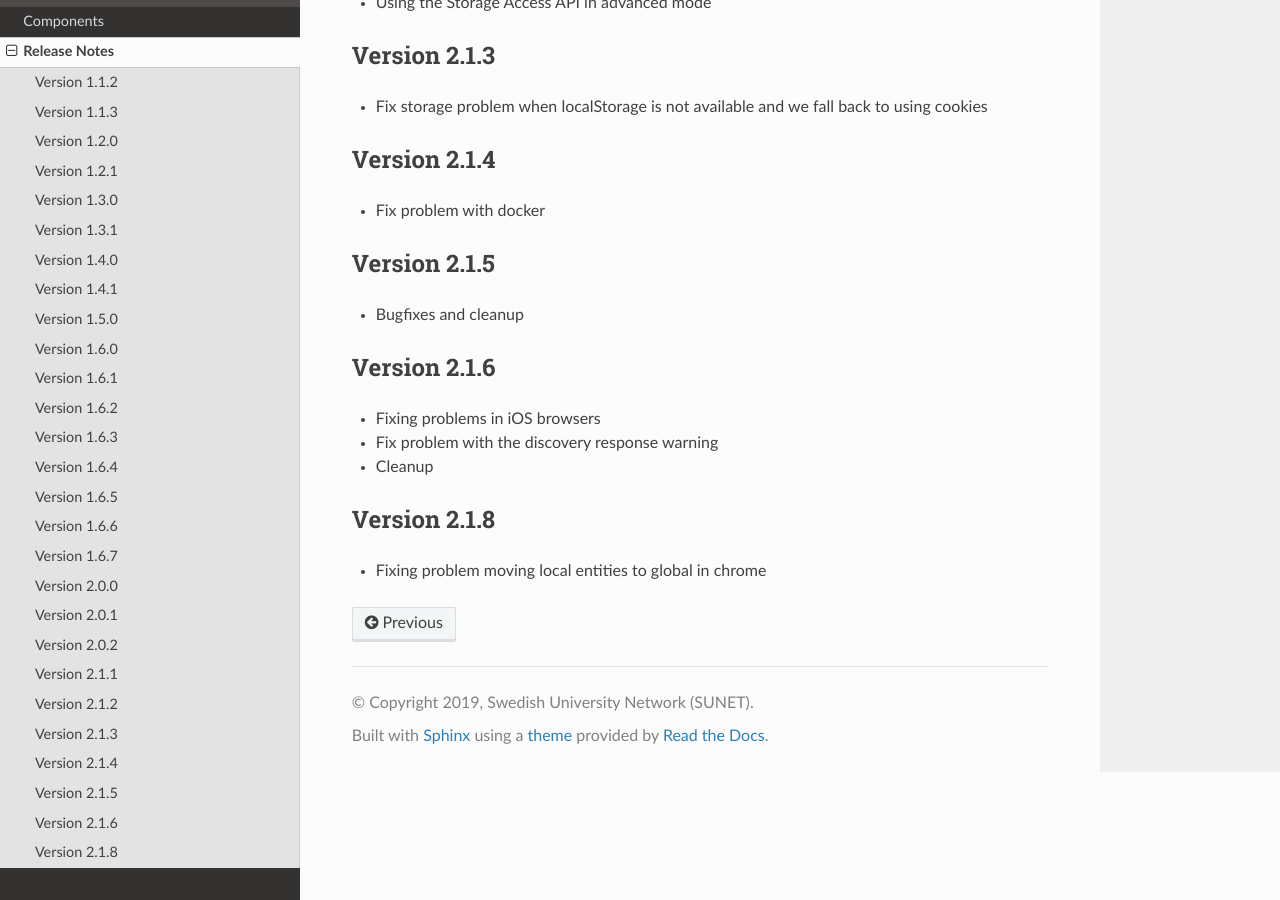
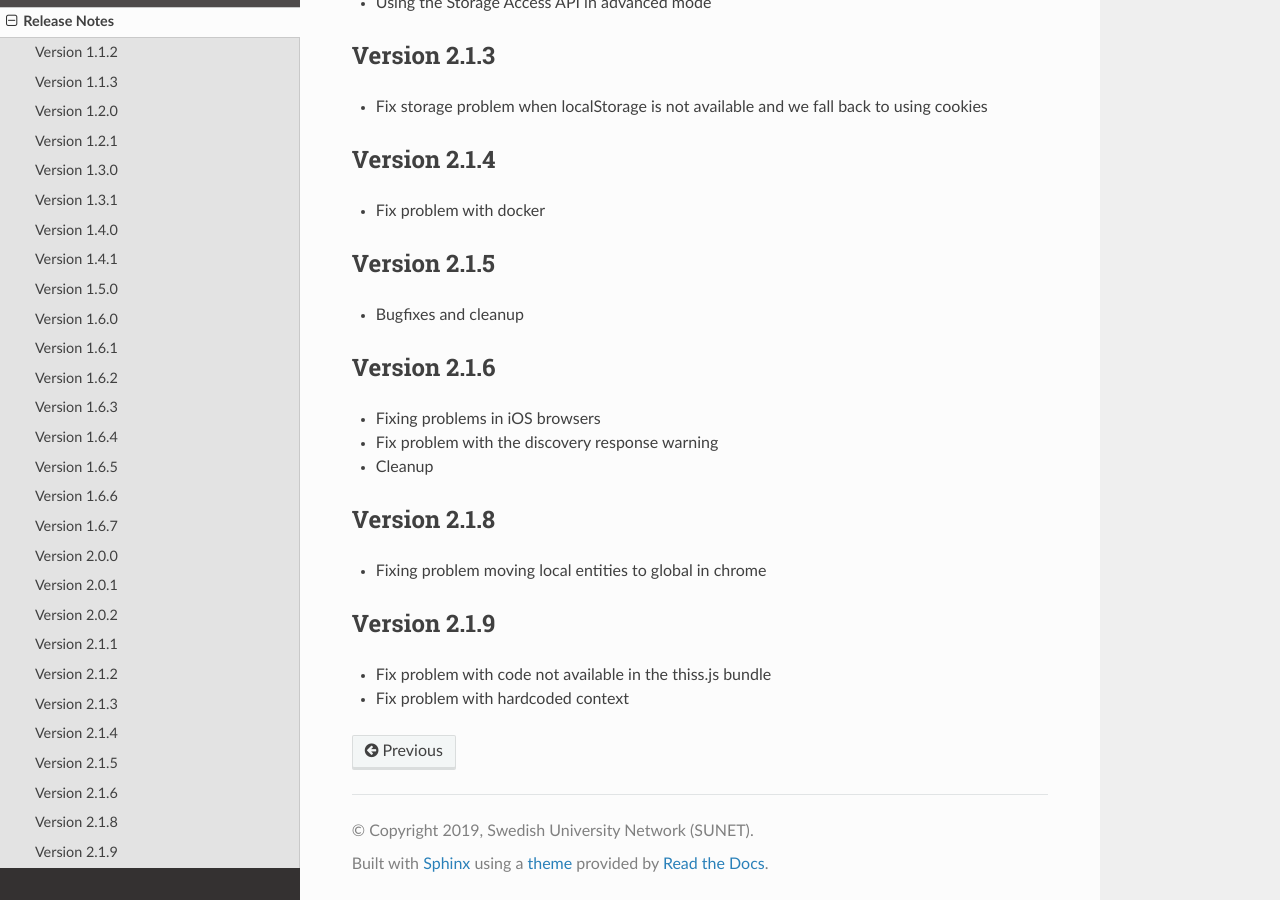
Before and after one commit to TheIdentitySelector/thiss-js, a Sphinx documentation site: the page built from docs/releasenotes.rst, in a window 1280 px wide and 900 px high, scrolled down 2817 px. Built offline with Sphinx 7.4.7 and the Read the Docs theme 3.1.0, drawn with Linux system fonts in a browser that asks for light colours.

Commit message:
bump version

```diff
--- a/docs/conf.py
+++ b/docs/conf.py
@@ -26,7 +26,7 @@
 # The short X.Y version
 version = u'2.1'
 # The full version, including alpha/beta/rc tags
-release = u'2.1.8'
+release = u'2.1.9'
 js_source_path = '../src'
 
 # -- General configuration ---------------------------------------------------
--- a/docs/releasenotes.rst
+++ b/docs/releasenotes.rst
@@ -155,3 +155,9 @@
 -------------
 
 * Fixing problem moving local entities to global in chrome
+
+Version 2.1.9
+-------------
+
+* Fix problem with code not available in the thiss.js bundle
+* Fix problem with hardcoded context
--- a/package.json
+++ b/package.json
@@ -1,6 +1,6 @@
 {
   "name": "@theidentityselector/thiss",
-  "version": "2.1.8",
+  "version": "2.1.9",
   "description": "The Identity Selector",
   "main": "index.js",
   "private": false,
```
Also changed, not shown: 2 other files.
